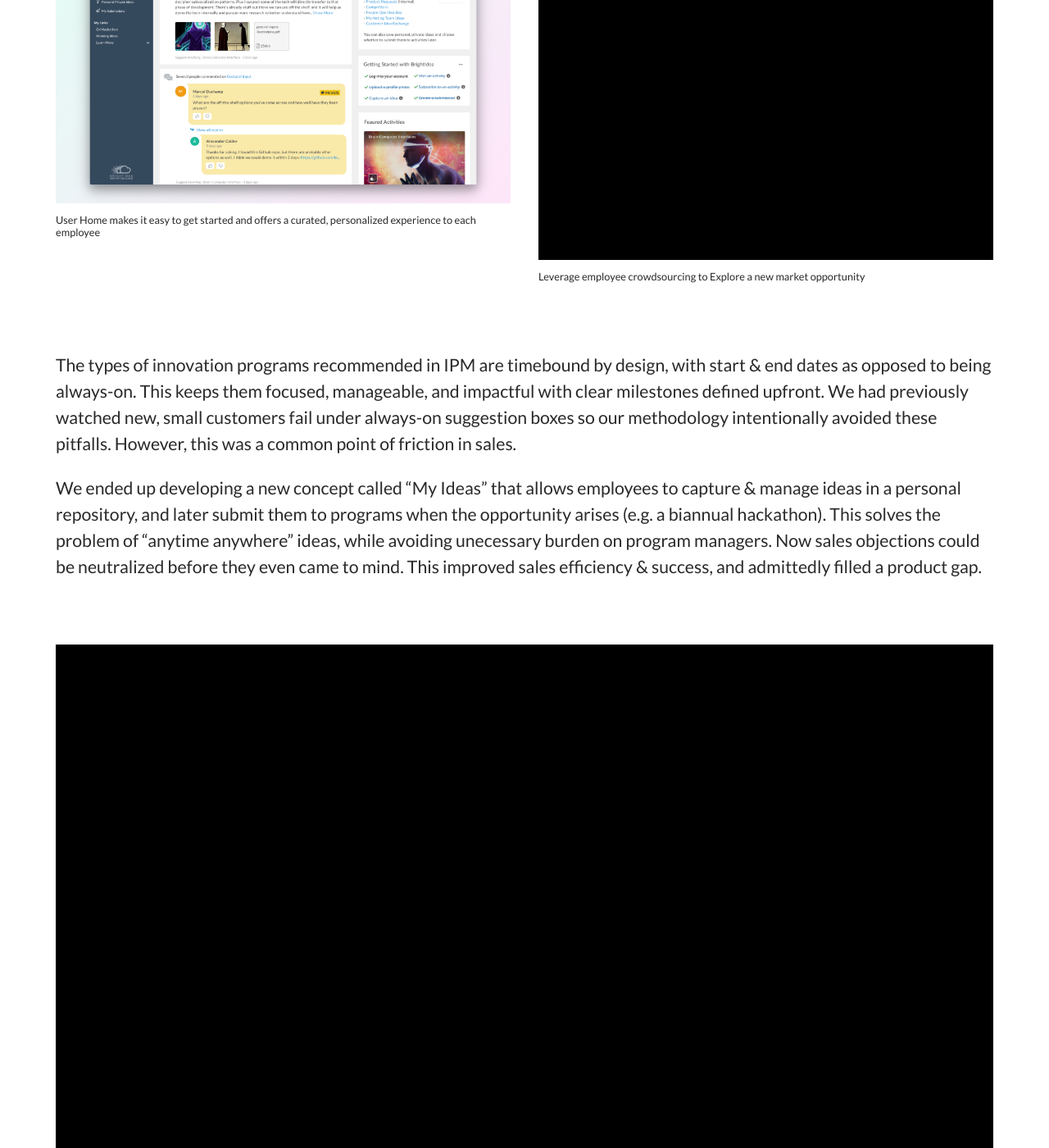
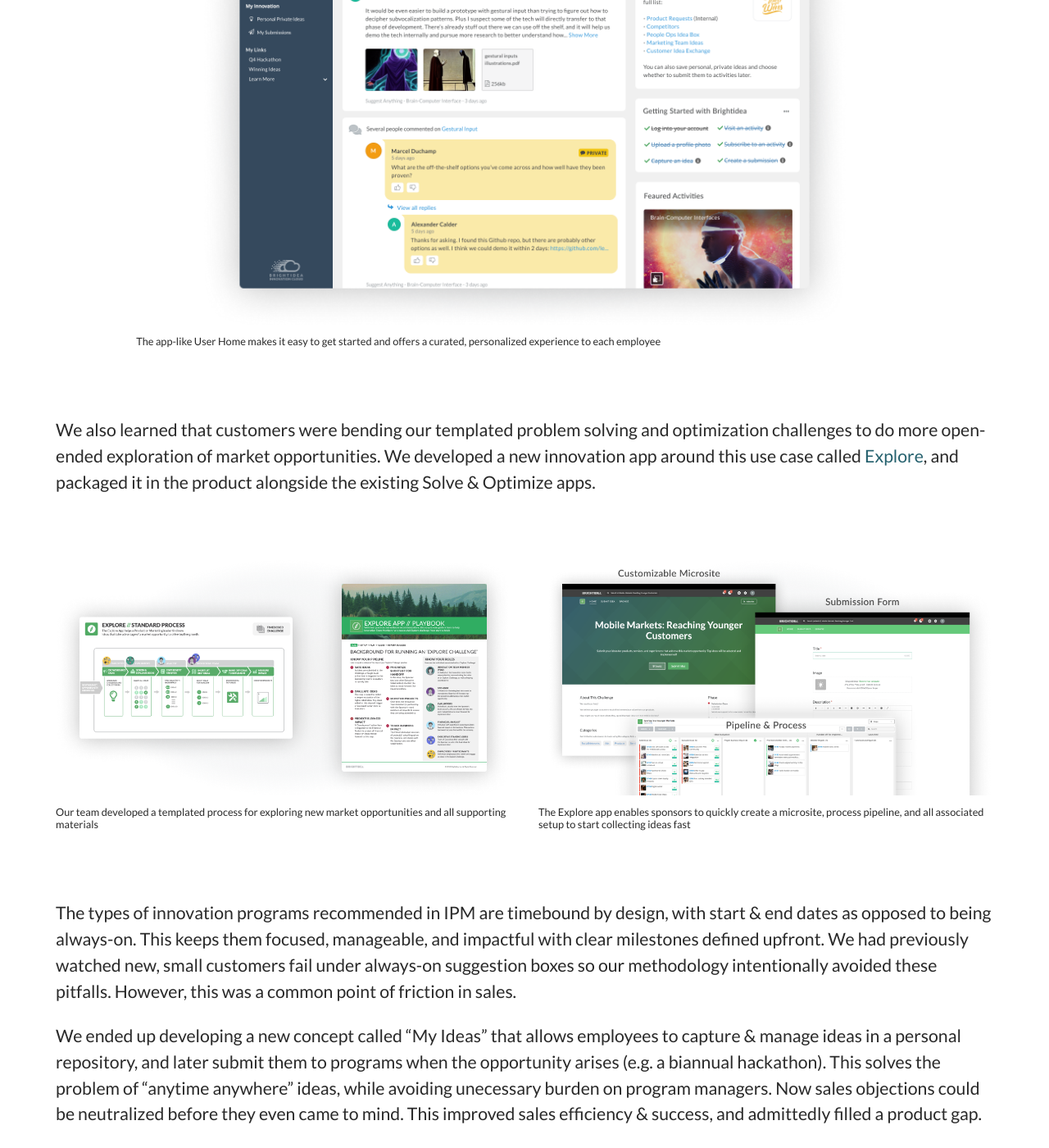
Before and after one commit to arnaudin/arnaudin.github.io, a Jekyll site: the page built from _projects/brightidea-programs.md, in a window 1280 px wide and 1400 px high, scrolled down 2279 px. Shown: the whole window at 82% size. Built offline with Jekyll 4.4.1, drawn with Linux system fonts in a browser that asks for light colours; nearby versions of some CDN libraries; some of the changed text lies outside the part shown.

Commit message:
Edit projects

```diff
--- a/_projects/brightidea-programs.md
+++ b/_projects/brightidea-programs.md
@@ -52,19 +54,29 @@ content_layout:
 
       Being small, fast, and close-to-the-customer our rate of learning was rapid. First insight: deployment of our legacy products took too long and was error prone. We developed an "app-like" experience out of the box, as opposed to the heavy site-builder and content management system that was typical. This offered admins a much simpler way to configure, brand, theme, and onboard users while those end-users recieved a personalized, easy-to-use experience.
 
-      We also learned that customers were bending our templated problem solving and optimization challenges to do more open-ended exploration of market opportunities. We developed a new innovation app around this use case called [Explore](https://www.brightidea.com/product/explore/), and packaged it in the product alongside the existing Solve & Optimize apps.
-
-  - section_layout: 2col
+  - section_layout: 1col-narrow
     images:
-      - caption: 'User Home makes it easy to get started and offers a curated, personalized experience to each employee'
+      - caption: 'The app-like User Home makes it easy to get started and offers a curated, personalized experience to each employee'
         description: 'User Home makes it easy to get started and offers a curated, personalized experience to each employee'
         url: '/projects/brightidea-programs/brightidea-user-home-updates.png'
         positioning:
         width:
         height:
-      - caption: 'Leverage employee crowdsourcing to Explore a new market opportunity'
-        description: 'Leverage employee crowdsourcing to Explore a new market opportunity'
-        url: '/black-thumbnail.png'
+
+  - section_layout: text
+    content: |
+      We also learned that customers were bending our templated problem solving and optimization challenges to do more open-ended exploration of market opportunities. We developed a new innovation app around this use case called [Explore](https://www.brightidea.com/product/explore/), and packaged it in the product alongside the existing Solve & Optimize apps.
+
+  - section_layout: 2col
+    images:
+      - caption: 'Our team developed a templated process for exploring new market opportunities and all supporting materials'
+        description: 'Our team developed a templated process for exploring new market opportunities'
+        url: '/projects/brightidea-programs/brightidea-explore-process.png'
+        width:
+        height:
+      - caption: 'The Explore app enables sponsors to quickly create a microsite, process pipeline, and all associated setup to start collecting ideas fast'
+        description: 'The Explore app allows sponsors to quickly create a microsite, process pipeline, and all associated setup to start collecting ideas'
+        url: '/projects/brightidea-programs/brightidea-explore.png'
         width:
         height:
 
@@ -74,11 +86,16 @@ content_layout:
 
       We ended up developing a new concept called "My Ideas" that allows employees to capture & manage ideas in a personal repository, and later submit them to programs when the opportunity arises (e.g. a biannual hackathon). This solves the problem of "anytime anywhere" ideas, while avoiding unecessary burden on program managers. Now sales objections could be neutralized before they even came to mind. This improved sales efficiency & success, and admittedly filled a product gap.
 
-  - section_layout: 1col
+  - section_layout: 2col
     images:
       - caption: 'With My Ideas, every user now has a personal, private repository to capture ideas any time, whenever inspiration strikes'
         description: 'My Ideas - Always-on ideation'
-        url: '/black-thumbnail.png'
+        url: '/projects/brightidea-programs/brightidea-capture-an-idea.png'
+        width:
+        height:
+      - caption: 'With My Ideas, every user now has a personal, private repository to capture ideas any time, whenever inspiration strikes'
+        description: 'My Ideas - Always-on ideation'
+        url: '/projects/brightidea-programs/brightidea-capture-an-idea.png'
         width:
         height:
 
@@ -88,10 +105,9 @@ content_layout:
 
   - section_layout: 2col
     images:
-      - caption: 'Pitch Program'
-        description: 'Pitch Program'
-        url: '/black-thumbnail.png'
-        positioning:
+      - caption: 'The Pitch Program Guide is an 18 page e-book we developed for customers and prosepcts'
+        description: 'The Pitch Program e-book is an 18 page resource we developed for customers and prosepcts'
+        url: '/projects/brightidea-programs/pitch-program-ebook.png'
         width:
         height:
       - caption: 'Presenting Pitch Programs at Synthesize 2018'
@@ -100,13 +116,6 @@ content_layout:
         width:
         height:
 
-  - section_layout: 1col
-    images:
-      - caption: 'The Pitch Program Guide is an 18 page e-book we developed for customers and prosepcts'
-        description: 'The Pitch Program e-book is an 18 page resource we developed for customers and prosepcts'
-        url: '/projects/brightidea-programs/pitch-program-ebook.png'
-        width:
-        height:
 ---
 
 
```
Also changed, not shown: other parts of _projects/brightidea-programs.md (+2 -0 lines), _projects/autodesk-netfabb.md (+1 -1 lines), images/projects/brightidea-programs/brightidea-explore-process.png (added), images/projects/brightidea-programs/brightidea-explore.png (added), images/projects/brightidea-programs/brightidea-user-home-updates.png, images/projects/brightidea-programs/pitch-synthesize-2018.png, images/projects/netfabb/netfabb-gm-parts.png (added).
